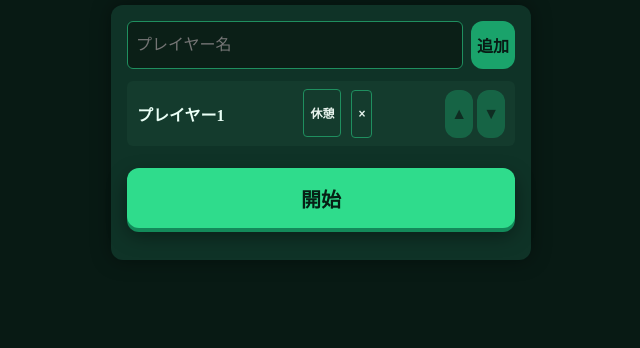
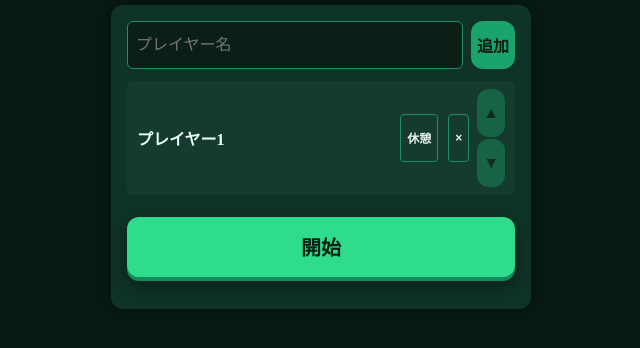
Before and after one commit to taketaku725/chinchirorin, a plain HTML site: page index.html in a window 1280 px wide. Shown: the part 134-482 px from the top of the page, without its empty margins (319-959 px from the left). Drawn offline with Linux system fonts and the light colour scheme.

Commit message:
style.css を更新

```diff
--- a/style.css
+++ b/style.css
@@ -96,6 +96,7 @@ button:disabled {
   border-radius: 6px;
   margin-bottom: 6px;
   cursor: grab;
+  gap: 8px;
 }
 
 .player-row.dragging {
@@ -110,6 +111,10 @@ button:disabled {
 
 .player-row .name {
   font-weight: 600;
+  flex: 1; /* ← これが肝 */
+  white-space: nowrap;
+  overflow: hidden;
+  text-overflow: ellipsis;
 }
 
 .player-row .actions button {
@@ -120,6 +125,17 @@ button:disabled {
   border-radius: 4px;
   padding: 2px 6px;
   font-size: 12px;
+}
+
+.player-row .actions {
+  display: flex;
+  gap: 4px;
+}
+
+.player-row .order {
+  display: flex;
+  flex-direction: column;
+  gap: 2px;
 }
 
 .setup-footer {
```
